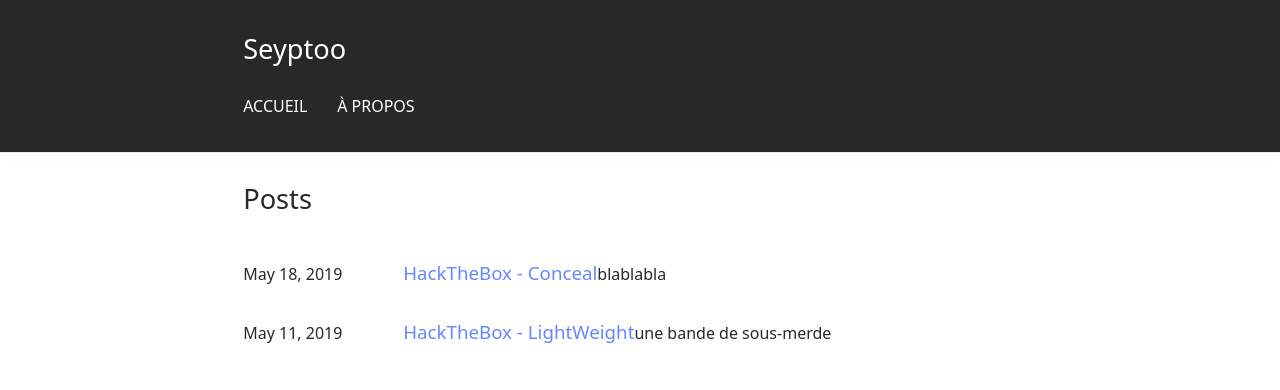
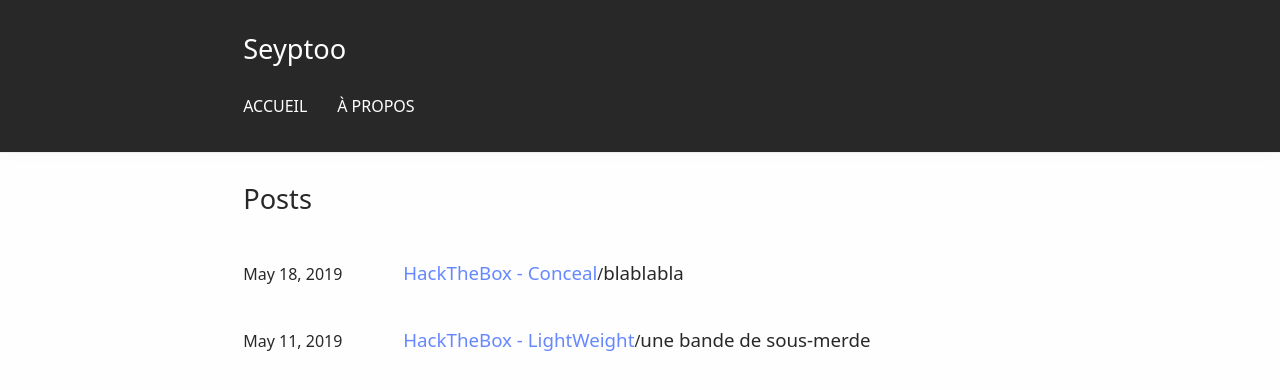
Before and after one commit to Seyptoo/seyptoo.github.io, a Jekyll site: the page built from index.html, in a window 1280 px wide. Shown: the top 390 px of the page. Built offline with Jekyll 4.4.1, drawn with Linux system fonts in a browser that asks for light colours; the list of posts is cut into pages by our own code.

Commit message:
Update home.html

```diff
--- a/_layouts/home.html
+++ b/_layouts/home.html
@@ -30,8 +30,7 @@ layout: default
   {%- assign date_format = site.date_format | default: "%B %d, %Y" -%}
   <div>
     <time datetime="{{ post.date | date_to_xmlschema }}">{{ post.date | date: date_format }}</time>
-    <h3><a href="{{ post.url | relative_url }}">{{ post.title }}</a></h3><br />
-    <p>{{ post.description }}</p>
+    <h3><a href="{{ post.url | relative_url }}">{{ post.title }}</a></h3> <p> /<p> <h3>{{ post.description }}</p>
   </div>
   {% endfor %}
 </article>
```
